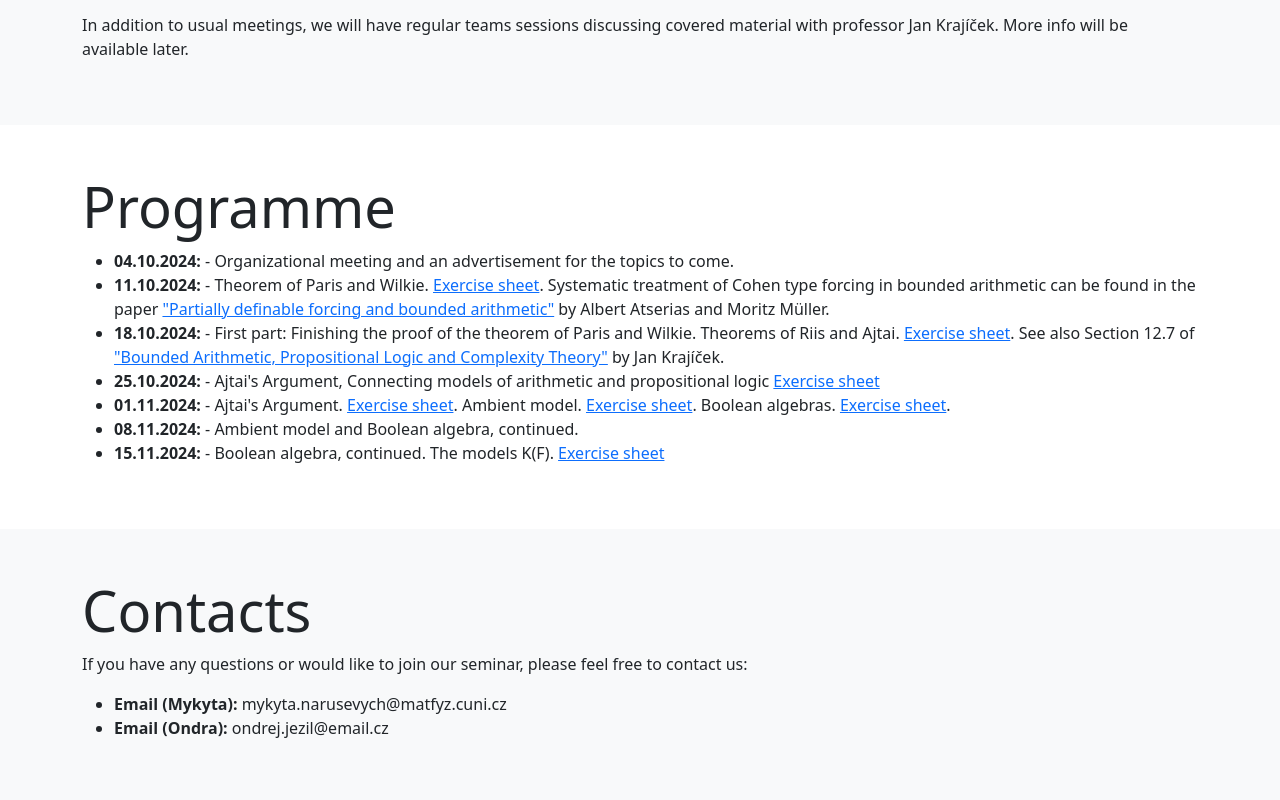
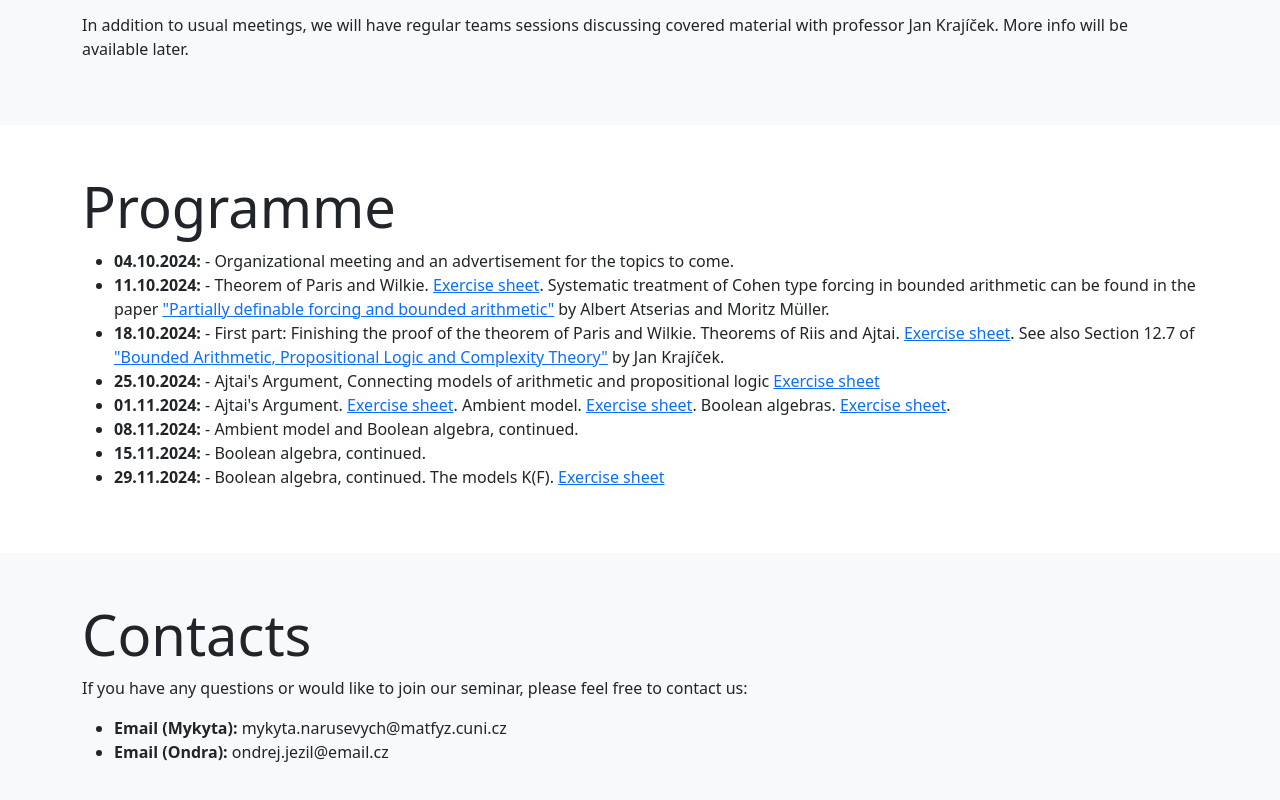
Before and after one commit to Yellowinastrip/student-logic-seminar, a plain HTML site: page index.html in a window 1280 px wide. Shown: the part 745-1545 px from the top of the page. Drawn offline with nearby package versions, Linux system fonts and the light colour scheme.

Commit message:
tut05.pdf new date

```diff
--- a/index.html
+++ b/index.html
@@ -94,7 +94,8 @@
       <li><strong>25.10.2024:</strong> - Ajtai's Argument, Connecting models of arithmetic and propositional logic <a href="./tut03.pdf">Exercise sheet</a> </li>
       <li><strong>01.11.2024:</strong> - Ajtai's Argument. <a href="./tut04a.pdf">Exercise sheet</a>. Ambient model. <a href="./tut04b.pdf">Exercise sheet</a>. Boolean algebras. <a href="./tut04c.pdf">Exercise sheet</a>.</li>
       <li><strong>08.11.2024:</strong> - Ambient model and Boolean algebra, continued.</li>
-      <li><strong>15.11.2024:</strong> - Boolean algebra, continued. The models K(F). <a href="./tut05.pdf">Exercise sheet</a></li>
+      <li><strong>15.11.2024:</strong> - Boolean algebra, continued.</li>
+      <li><strong>29.11.2024:</strong> - Boolean algebra, continued. The models K(F). <a href="./tut05.pdf">Exercise sheet</a></li>
     </ul>
   </div>
 </section>
```
